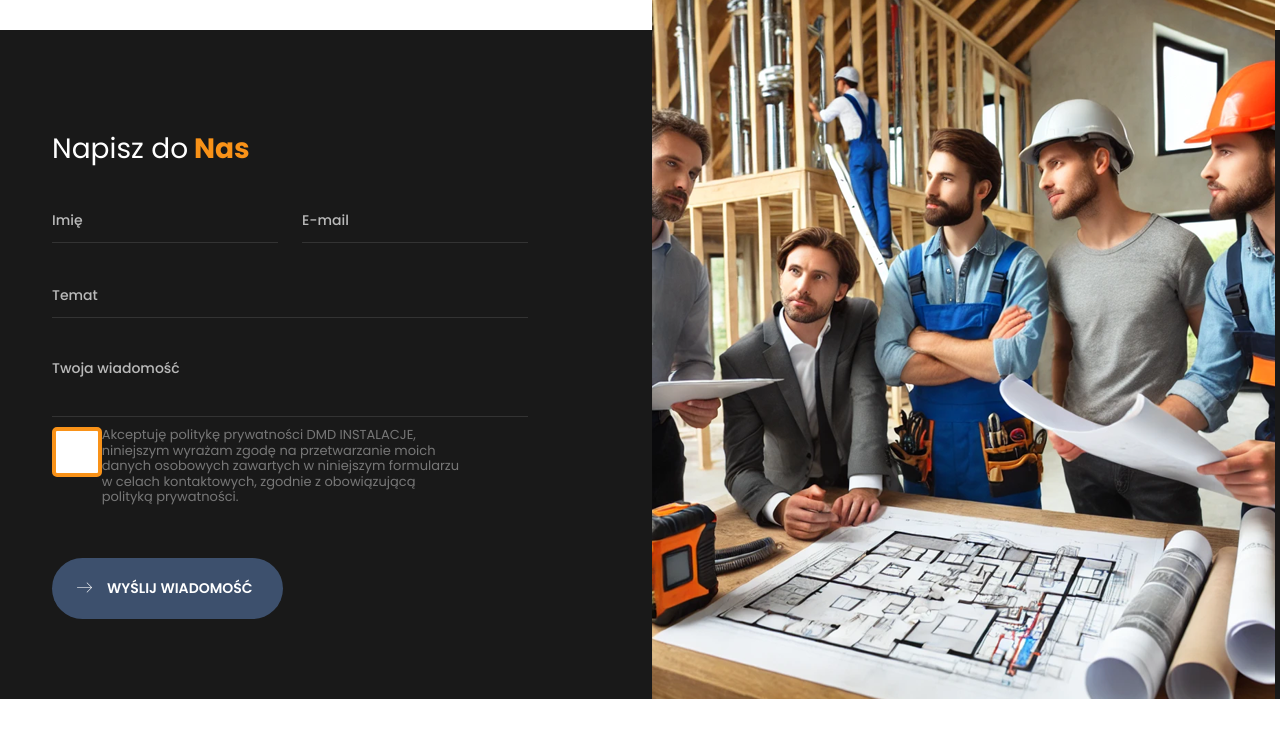
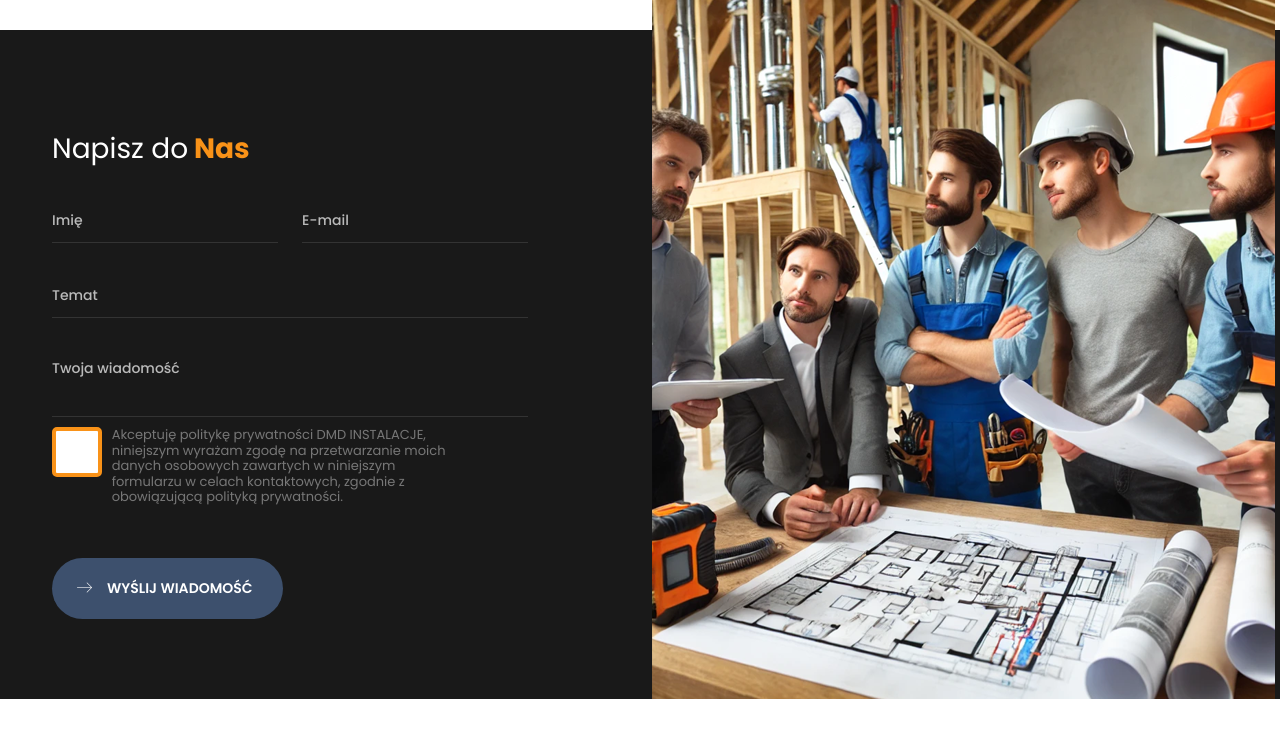
Before and after one commit to informatykdmd/dmdinstalacje, a Flask app: page / in a window 1280 px wide. Shown: the part 3892-4637 px from the top of the page. Run offline with Flask 3, Linux system fonts and the light colour scheme; some libraries are stand-ins or nearby versions; some web fonts are replaced.

Commit message:
Working now

```diff
--- a/templates/index.html
+++ b/templates/index.html
@@ -371,7 +371,7 @@
                                                     <label class="polityka-switch-label" for="polityka_przywatnosci"></label>
                                                 </div>
                                                 <div class="col-10">
-                                                    <label class="form-check-label" style="font-size: 13px; line-height: 1.2; margin-left: 10px;" for="polityka_przywatnosci">
+                                                    <label class="form-check-label" style="font-size: 13px; line-height: 1.2; margin-left: 20px;" for="polityka_przywatnosci">
                                                         Akceptuję politykę prywatności DMD INSTALACJE, niniejszym wyrażam zgodę na
                                                         przetwarzanie moich danych osobowych zawartych w niniejszym formularzu w celach
                                                         kontaktowych, zgodnie z obowiązującą polityką prywatności.
```
